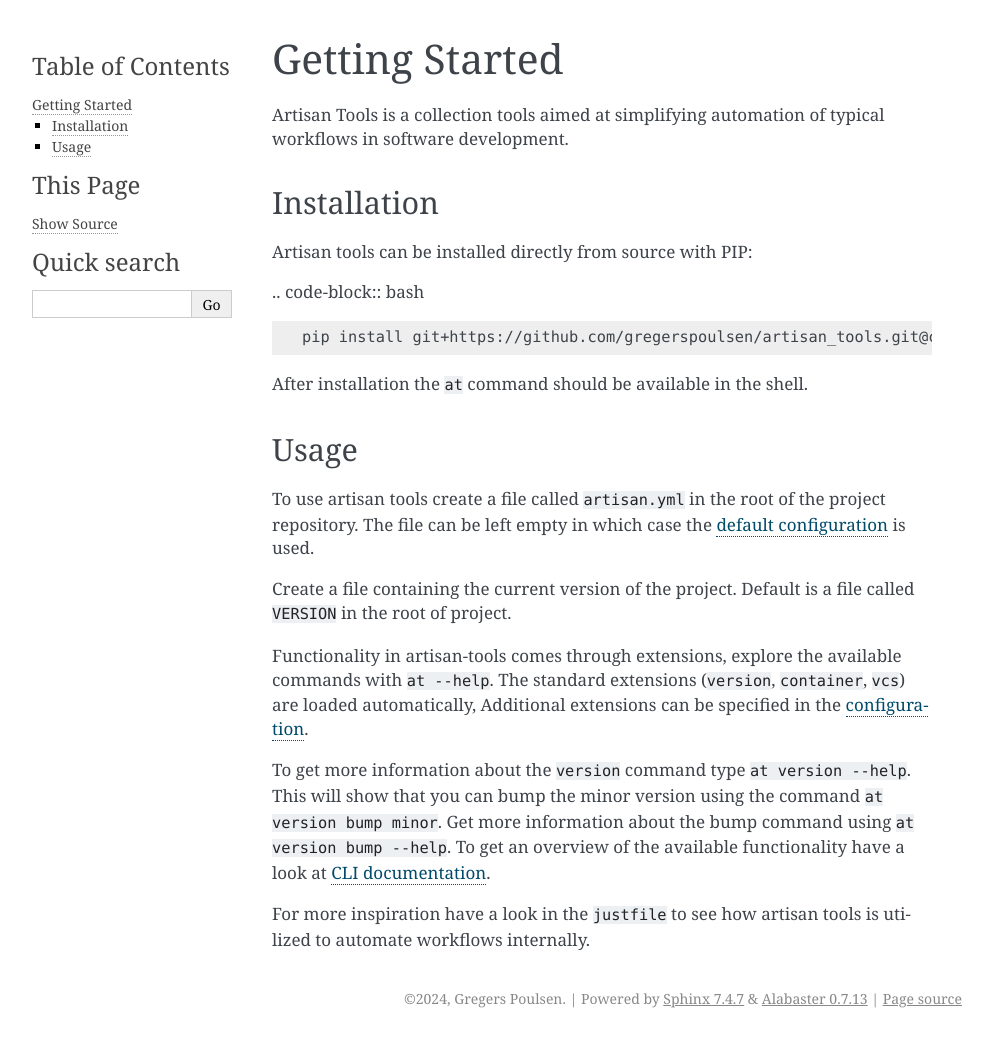
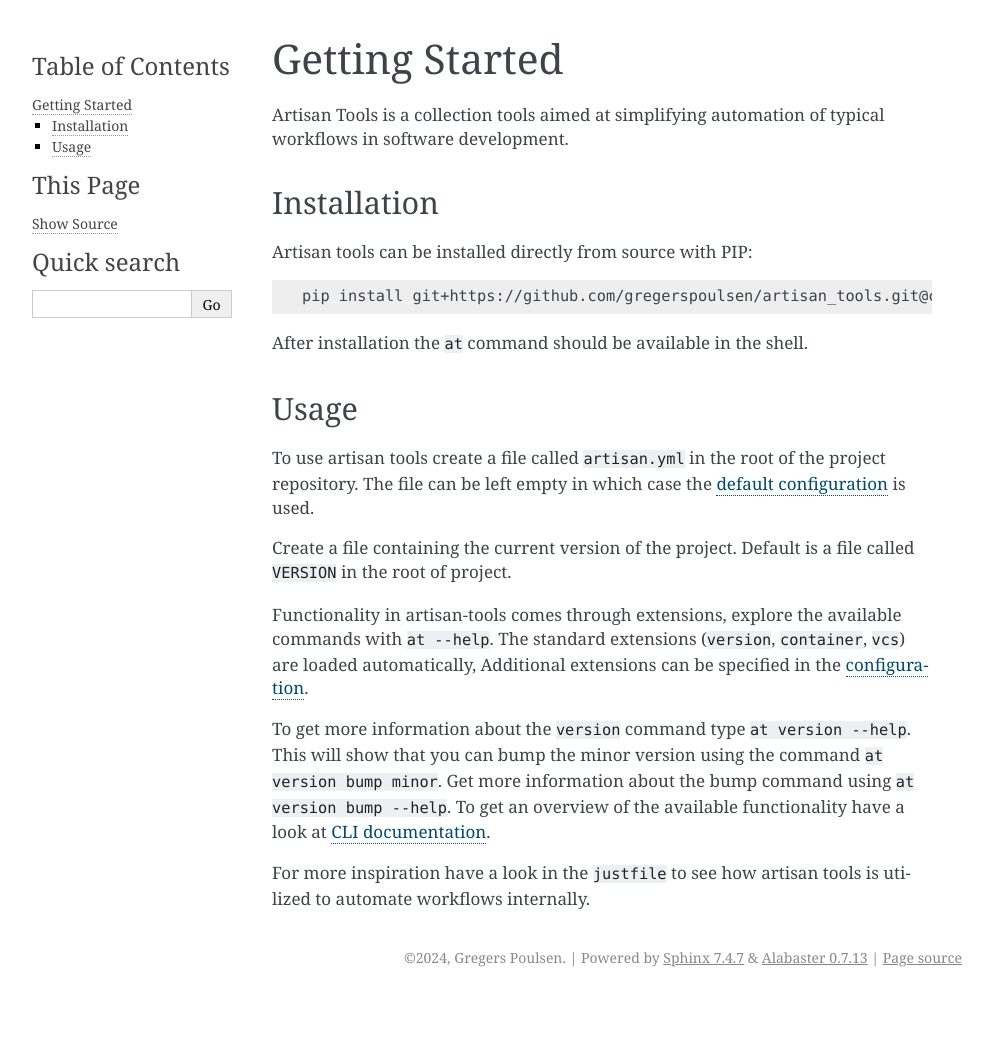
Before and after one commit to gregerspoulsen/artisan_tools, a Sphinx documentation site: the page built from doc/source/getting_started.md, in a window 1280 px wide. Shown: the whole page, without its empty margins (148-1141 px from the left). Built offline with Sphinx 7.4.7, drawn with Linux system fonts in a browser that asks for light colours; after the commit the page ends 997 px from its top, so only the background shows below that.

Commit message:
Fix README.md

````diff
--- a/doc/source/getting_started.md
+++ b/doc/source/getting_started.md
@@ -7,9 +7,9 @@ typical workflows in software development.
 
 Artisan tools can be installed directly from source with PIP:
 
-.. code-block:: bash
-
-    pip install git+https://github.com/gregerspoulsen/artisan_tools.git@container_arch
+```bash
+pip install git+https://github.com/gregerspoulsen/artisan_tools.git@container_arch
+```
 
 After installation the `at` command should be available in the shell.
 
````
